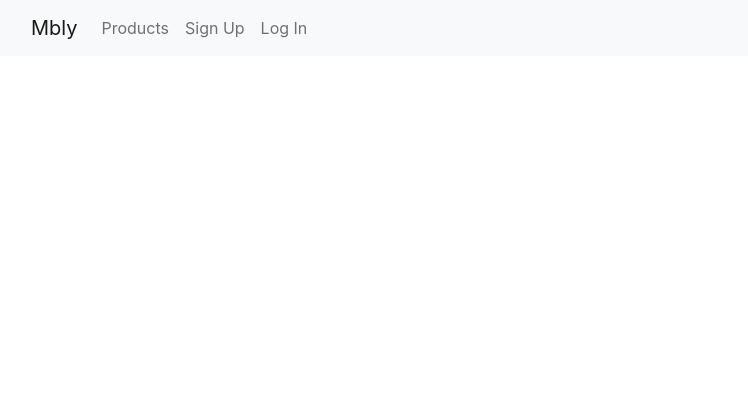
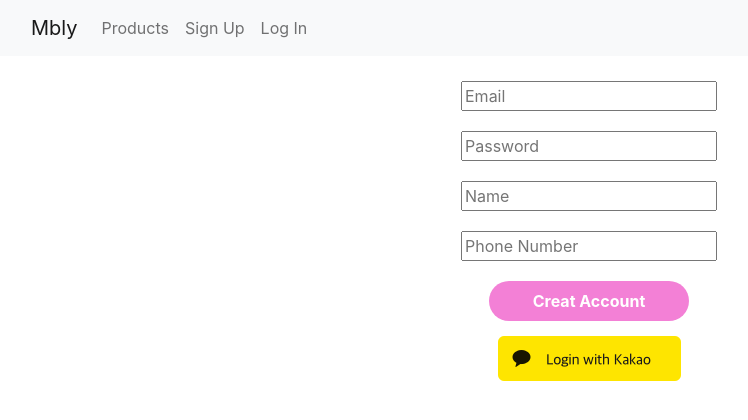
Before and after one commit to ulr0/front, a React (Create React App) app: page /accounts/signup in a window 1280 px wide. Shown: the top 420 px of the page, without its empty margins (51-799 px from the left). Built offline with nearby package versions, Linux system fonts and the light colour scheme.

Commit message:
add signuppage

```diff
--- a/src/App.js
+++ b/src/App.js
@@ -1,8 +1,8 @@
-import logo from './logo.svg';
 import { Navbar, Container, Nav } from 'react-bootstrap';
 import { Link, Switch, Route } from 'react-router-dom';
 import './App.css';
-import ProductCard from './ProductCard.js'
+import ProductCard from './components/ProductCard.js';
+import SignupPage from './components/SignupPage';
 import { useState } from 'react';
 import axios from 'axios';
 
@@ -25,7 +25,7 @@ function App() {
               setProducts(productList);
           })
           }}>Products</Nav.Link>
-          <Nav.Link href="#features">Sign Up</Nav.Link>
+          <Nav.Link as={Link} to="/accounts/signup">Sign Up</Nav.Link>
           <Nav.Link href="#pricing">Log In</Nav.Link>
         </Nav>
         </Container>
@@ -51,6 +51,10 @@ function App() {
           </div>
         </Route>
 
+        <Route exact path="/accounts/signup">
+          <SignupPage/>
+        </Route>
+
       </Switch>
 
 
--- a/src/ProductCard.css
+++ b/src/components/ProductCard.css
@@ -6,4 +6,5 @@
 .col-4 {
     font-size: 12px;
     margin-top: 10px;
+    padding: 0px;
 }
--- /dev/null
+++ b/src/components/SignupPage.css
@@ -0,0 +1,23 @@
+.signup input {
+    margin: 10px;
+}
+
+.signup button {
+    background-color: rgb(243, 128, 214);
+    color: rgb(255, 255, 255);
+    font-weight: 700;
+    width: 200px;
+    height: 40px;
+    border-radius: 40px;
+    border: 0;
+    outline: 0;
+    margin-top: 10px;
+}
+
+.signup img {
+    margin-top: 15px;
+}
+
+.signup {
+    margin-top: 15px;
+}
--- /dev/null
+++ b/src/components/SignupPage.js
@@ -0,0 +1,31 @@
+import './SignupPage.css'
+
+function SignupPage (){
+
+    return(
+        <div className="signup">
+            <form>
+                <div>
+                    <input type="text" placeholder="Email" />
+                </div>
+                <div>
+                    <input type="password" placeholder="Password" />
+                </div>
+                <div>
+                    <input type="text" placeholder="Name" />
+                </div>
+                <div>
+                    <input type="tel" placeholder="Phone Number" />
+                </div>
+                <div>
+                    <button>Creat Account</button>
+                </div>
+                <div>
+                    <img src="/kakao_login.png"/>
+                </div>
+            </form>
+        </div>
+    )
+}
+
+export default SignupPage
```
Also changed, not shown: public/kakao_login.png (added), src/components/ProductCard.js (renamed from src/ProductCard.js).
